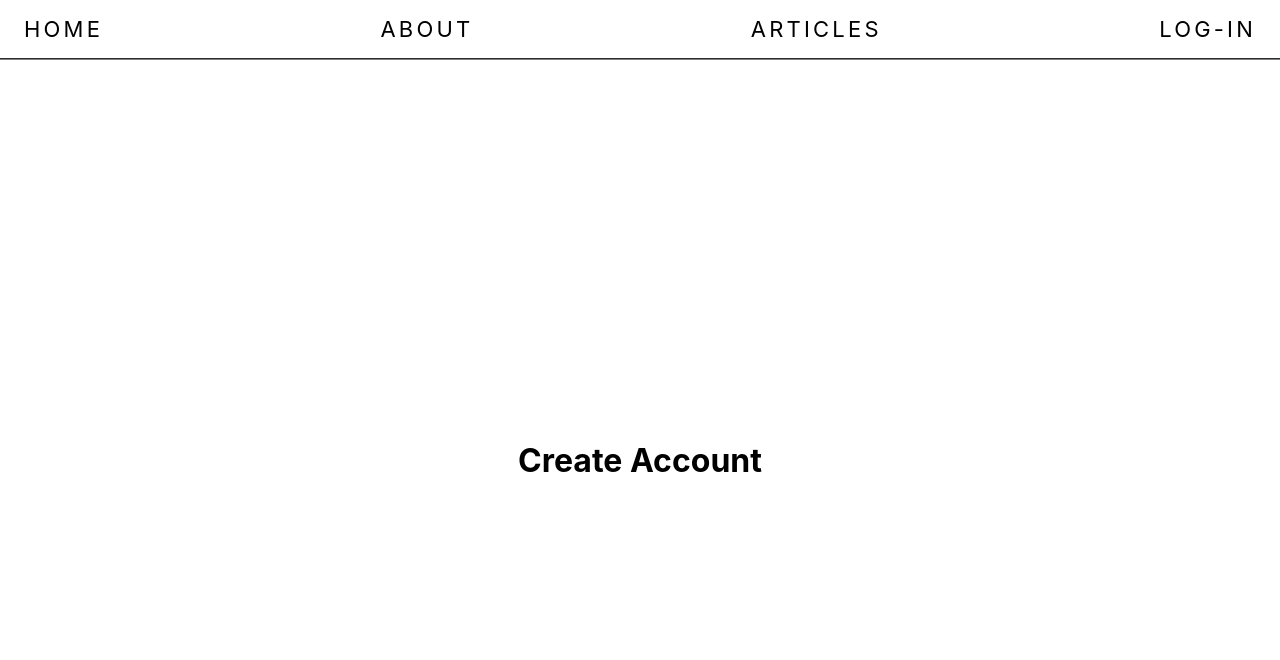
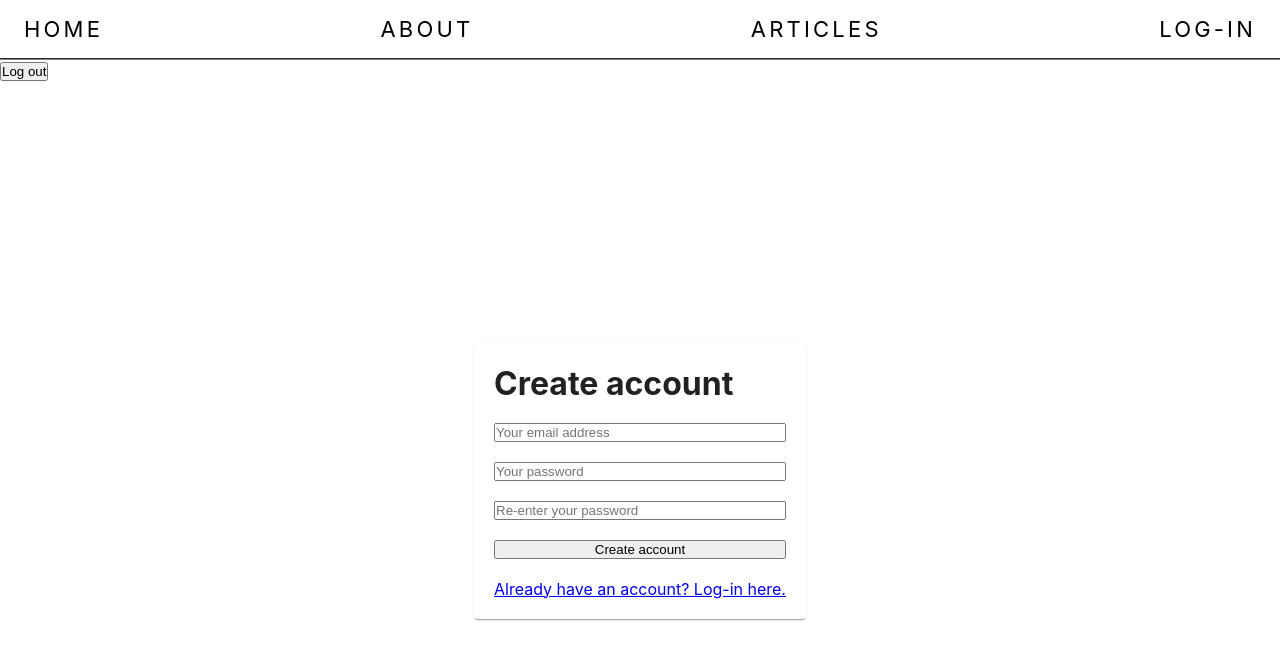
Before and after one commit to DanielLendvai/blog-app, a React (Create React App) app in the folder frontend/: page /create-account in a window 1280 px wide. Shown: the top 660 px of the page. Built offline with nearby package versions, Linux system fonts and the light colour scheme; no server answers.

Commit message:
logout component

```diff
--- a/frontend/src/App.js
+++ b/frontend/src/App.js
@@ -9,6 +9,7 @@ import LoginPage from "./pages/LoginPage";
 import CreateAccountPage from "./pages/CreateAccountPage";
 import NotFoundPage from "./pages/NotFoundPage";
 import useUser from "./hooks/useUser";
+import LogOut from "./components/LogOut";
 
 function App() {
     const { user, setIsLoading } = useUser();
@@ -17,6 +18,7 @@ function App() {
         <BrowserRouter>
             <div className="App">
                 <NavBar />
+                <LogOut />
                 <div id="page-body">
                     <Routes>
                         <Route path="/" element={<Home />} />
@@ -35,7 +37,7 @@ function App() {
                                 user ? (
                                     <div>
                                         <p>You already logged in.</p>
-                                        <button>Log out.</button>
+                                        <LogOut>Log out.</LogOut>
                                     </div>
                                 ) : (
                                     <LoginPage />
--- /dev/null
+++ b/frontend/src/components/LogOut.js
@@ -0,0 +1,25 @@
+import React from "react";
+import { getAuth, signOut } from "firebase/auth";
+import { useNavigate } from "react-router-dom";
+
+function LogOut() {
+    const auth = getAuth();
+    const navigate = useNavigate();
+    return (
+        <button
+            onClick={() => {
+                signOut(auth)
+                    .then(() => {
+                        navigate("/login");
+                    })
+                    .catch((error) => {
+                        console.log(error);
+                    });
+            }}
+        >
+            Log out
+        </button>
+    );
+}
+
+export default LogOut;
--- a/frontend/src/pages/Article.js
+++ b/frontend/src/pages/Article.js
@@ -9,12 +9,14 @@ import useUser from "../hooks/useUser";
 import "./Article.css";
 import { Paper } from "@mui/material";
 
+
 const Article = () => {
     const [articleInfo, setArticleInfo] = useState({
         upvotes: 0,
         comments: [],
     });
     const { articleId } = useParams();
+
 
     const { user, isLoading } = useUser();
     console.log(user);
@@ -41,12 +43,15 @@ const Article = () => {
         setArticleInfo(updatedArticle);
     };
 
+
+
     if (!article) {
         return <NotFoundPage />;
     }
 
     return (
         <div className="article-container">
+
             <h1>{article.title}</h1>
             {user ? (
                 <div className="vote-buttons">
--- a/frontend/src/pages/CreateAccountPage.js
+++ b/frontend/src/pages/CreateAccountPage.js
@@ -1,6 +1,61 @@
+import { useState } from "react";
+import { Paper, Alert } from "@mui/material";
+import { Link, useNavigate } from "react-router-dom";
+import { getAuth, createUserWithEmailAndPassword } from "firebase/auth";
+
 const CreateAccountPage = () => {
+    const [email, setEmail] = useState("");
+    const [password, setPassword] = useState("");
+    const [confirmPassword, setConfirmPassword] = useState("");
+    const [error, setError] = useState("");
+
+    const navigate = useNavigate();
+
+    const createAccount = async () => {
+        try {
+            if (password !== confirmPassword) {
+                setError("Passwords are not the same.");
+                return;
+            }
+            await createUserWithEmailAndPassword(getAuth(), email, password);
+            navigate("/articles");
+        } catch (e) {
+            setError(e.message);
+        }
+    };
+
     return (
-        <h1>Create Account</h1>
-    )
-}
+        <Paper
+            sx={{
+                padding: "20px",
+                display: "flex",
+                flexDirection: "column",
+                gap: "20px",
+            }}
+        >
+            <h1>Create account</h1>
+            {error && <Alert severity="error">{error}</Alert>}
+            <input
+                value={email}
+                onChange={(e) => setEmail(e.target.value)}
+                placeholder="Your email address"
+                type="email"
+            />
+            <input
+                value={password}
+                type="password"
+                onChange={(e) => setPassword(e.target.value)}
+                placeholder="Your password"
+            />
+            <input
+                value={confirmPassword}
+                type="password"
+                onChange={(e) => setConfirmPassword(e.target.value)}
+                placeholder="Re-enter your password"
+            />
+            <button onClick={createAccount}>Create account</button>
+            <Link to="/login">Already have an account? Log-in here.</Link>
+        </Paper>
+    );
+};
 export default CreateAccountPage;
--- a/frontend/src/pages/LoginPage.js
+++ b/frontend/src/pages/LoginPage.js
@@ -2,6 +2,7 @@ import { Paper } from "@mui/material";
 import { useState } from "react";
 import { Link, useNavigate } from "react-router-dom";
 import { getAuth, signInWithEmailAndPassword } from "firebase/auth";
+import LogOut from "../components/LogOut";
 
 const LoginPage = () => {
     const [email, setEmail] = useState("");
@@ -38,7 +39,7 @@ const LoginPage = () => {
             />
             <input
                 value={password}
-                type="pasword"
+                type="password"
                 onChange={(e) => setPassword(e.target.value)}
                 placeholder="Your password"
             />
```
